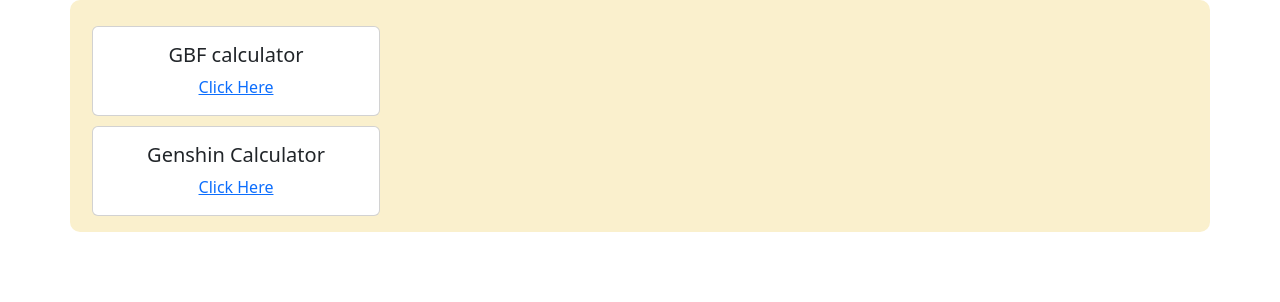
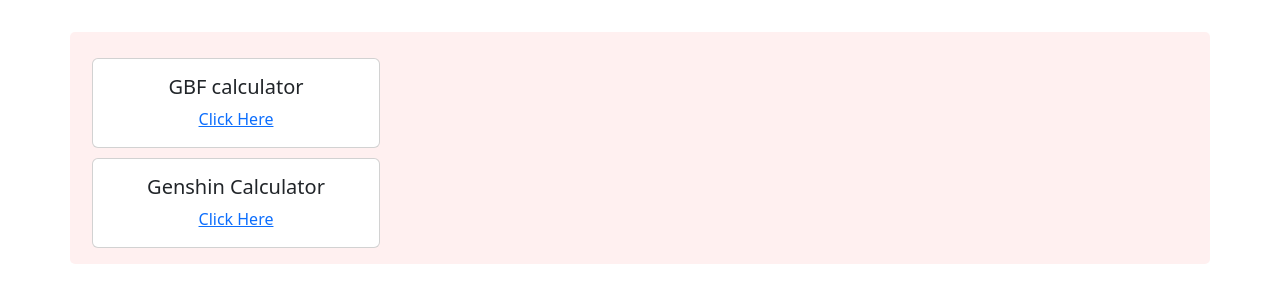
Before and after one commit to PaulaTam/spark-calculator, a React (Create React App) app: page / in a window 1280 px wide. Shown: the top 302 px of the page. Built offline with nearby package versions, Linux system fonts and the light colour scheme.

Commit message:
css for item rows

```diff
--- a/src/App.css
+++ b/src/App.css
@@ -3,11 +3,17 @@
 }
 
 .container {
+  margin-top: 2rem;
   padding: 1rem;
-  background-color: #faf0cd;
-  border-radius: 10px;
+  border-radius: 5px;
+  background-color: hsla(0, 100%, 90%, 0.3);
 }
 
-.no-wrap {
-  white-space: nowrap;
+#items > .row { /*row items*/
+  margin-top: 5px;
+  margin-bottom: 5px;
 }
+
+#items > .row#extra { /*extra rows that just have text*/
+  justify-content: center;
+}
```
